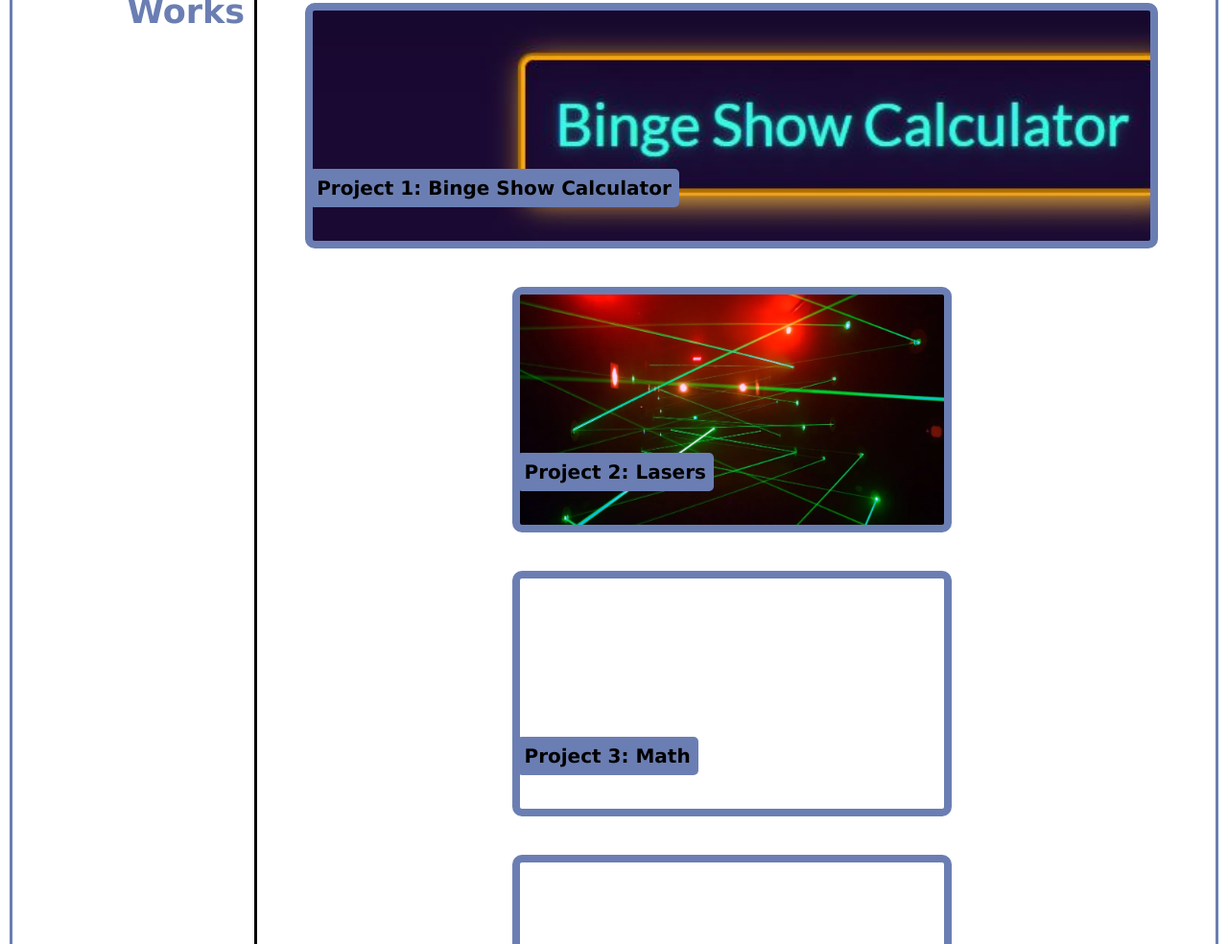
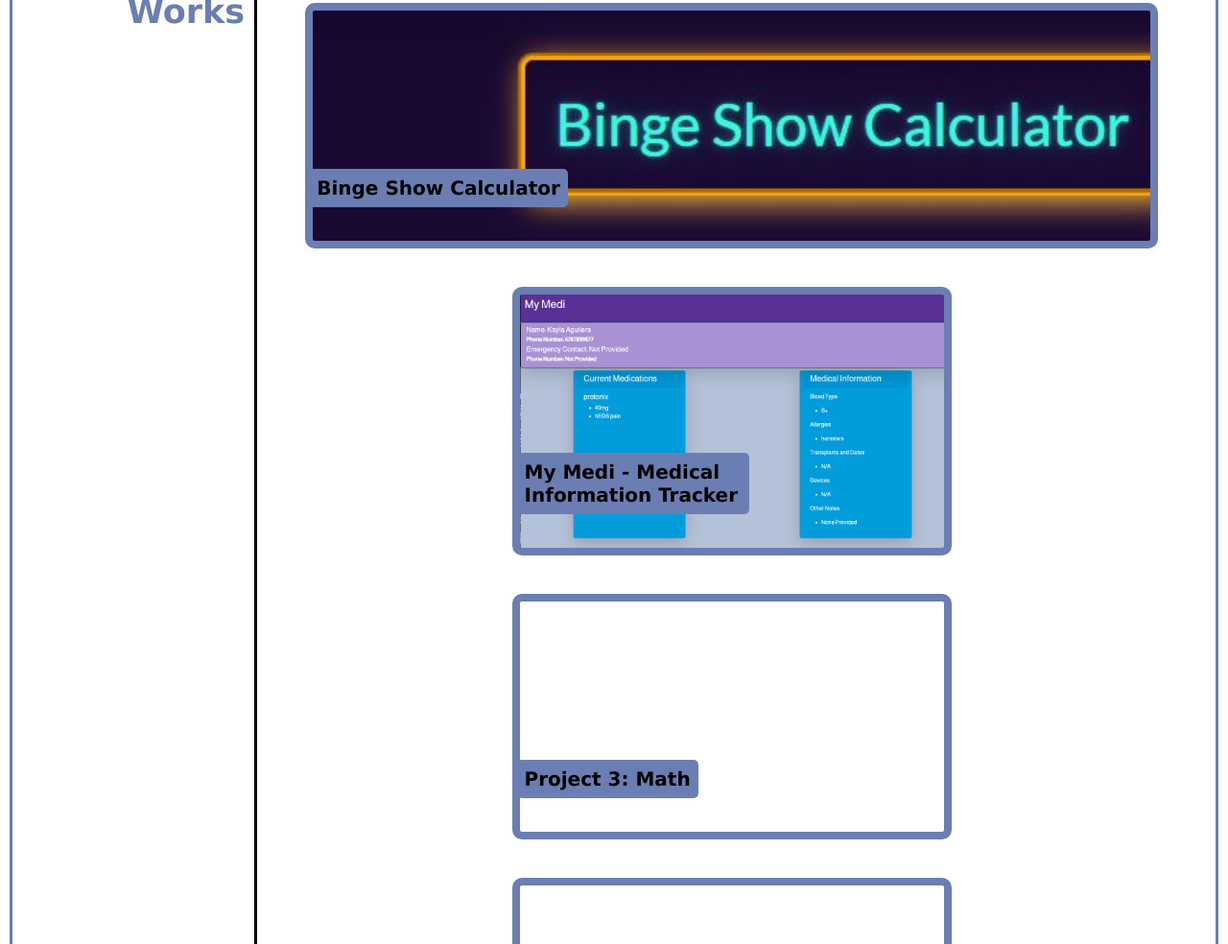
Before and after one commit to kaguilera23/portfolio, a plain HTML site: page index.html in a window 1280 px wide. Shown: the part 967-1951 px from the top of the page at 96% size. Drawn offline with Linux system fonts and the light colour scheme.

Commit message:
update readme

```diff
--- a/assets/style.css
+++ b/assets/style.css
@@ -169,7 +169,7 @@ main ul {
 #binge-calculator {background-image: url(./images/Capture.JPG);
     background-size: cover;
     background-position: center;}
-#led-wall {background-image: url(./images/lazer-maze-scaled.webp);
+#my-medi {background-image: url(./images/pageshot.png);
     background-size: cover;
     background-position: center;}
 #calculator {background-image: url(./images/calc.jpg);
--- a/index.html
+++ b/index.html
@@ -53,12 +53,12 @@
 
             <section class="information">
                 <figure class="sections biggest" id="binge-calculator">
-                    <p><strong><a href="https://camh915.github.io/Binge-Show-Calculator-p01/" target="_blank">Project 1: Binge Show Calculator</a></strong></p>
+                    <p><strong><a href="https://camh915.github.io/Binge-Show-Calculator-p01/" target="_blank">Binge Show Calculator</a></strong></p>
                 </figure>
 
                 <section class="smaller">
-                    <figure class="sections other" id="led-wall">
-                        <p><strong><a href="https://www.google.com/" target="_blank">Project 2: Lasers</a></strong></p>
+                    <figure class="sections other" id="my-medi">
+                        <p><strong><a href="https://my-medi.herokuapp.com/login " target="_blank">My Medi - Medical Information Tracker</a></strong></p>
                     </figure>
 
                     <figure class="sections other" id="calculator">
@@ -89,7 +89,7 @@
                 <ul id="profiles">
                     <li><a href="https://www.google.com/" target="_blank">678-789-9622</a></li>
                     <li><a href="https://www.google.com/" target="_blank">aguilera.k02@gmail.com</a></li>
-                    <li><a href="https://www.google.com" target="_blank">Github</a></li>
+                    <li><a href="https://github.com/kaguilera23" target="_blank">Github</a></li>
                     <li><a href="https://www.google.com" target="_blank">Twitter</a></li>
                     <li><a href="https://www.google.com" target="_blank">Spotify</a></li>
                 </ul>
```
Also changed, not shown: assets/images/pageshot.png (added), assets/images/readpageshot.png (added), 1 other file.
